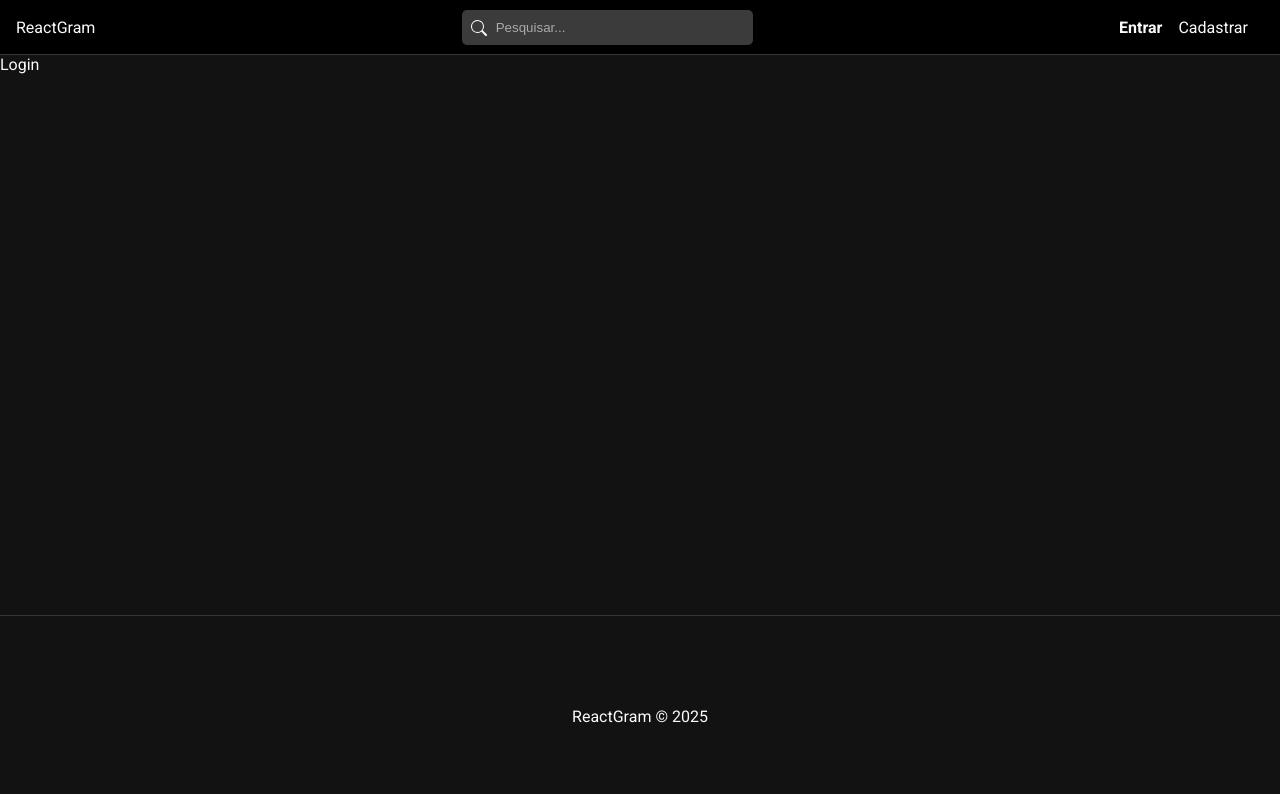
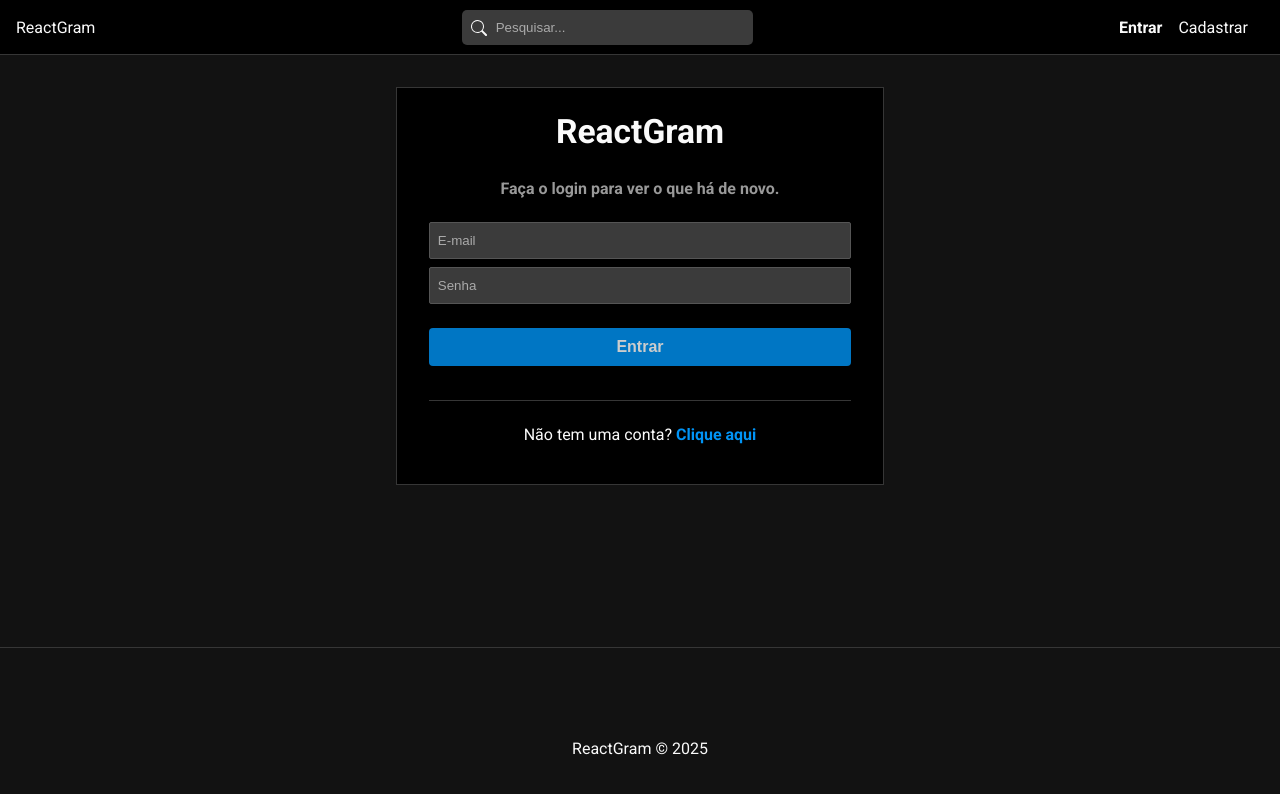
Before and after one commit to leandro-SI/react-gram-app, a React (Create React App) app in the folder front_end/: page /login in a window 1280 px wide. Shown: the top 794 px of the page. Built offline with nearby package versions, Linux system fonts and the light colour scheme.

Commit message:
criando form de login

```diff
--- a/front_end/src/pages/Auth/Login.jsx
+++ b/front_end/src/pages/Auth/Login.jsx
@@ -1,9 +1,36 @@
-import React from 'react'
 import "./Auth.css";
 
+// Components
+import { Link } from "react-router-dom";
+import Message from "../../components/Message";
+
+// Hooks
+import { useState, useEffect } from 'react'
+import { useSelector, useDispatch } from "react-redux";
+
+// Redux
+//import { register, reset } from "../../slices/authSlice";
+
 const Login = () => {
+
+  const [email, setEmail] = useState("")
+  const [password, setPassword] = useState("")
+
+  const handleSubmit = (e) => {
+    e.preventDefault()
+  }
+
   return (
-    <div>Login</div>
+    <div id="login">
+      <h2>ReactGram</h2>
+      <p className='subtitle'>Faça o login para ver o que há de novo.</p>
+      <form onSubmit={handleSubmit}>
+        <input type="text" placeholder='E-mail' onChange={(e) => setEmail(e.target.value)} value={email || ""} />
+        <input type="password" placeholder='Senha' onChange={(e) => setPassword(e.target.value)} value={password || ""} />
+        <input type="submit" value="Entrar" />
+      </form>
+      <p>Não tem uma conta? <Link to="/register" >Clique aqui</Link> </p>
+    </div>
   )
 }
 
```
